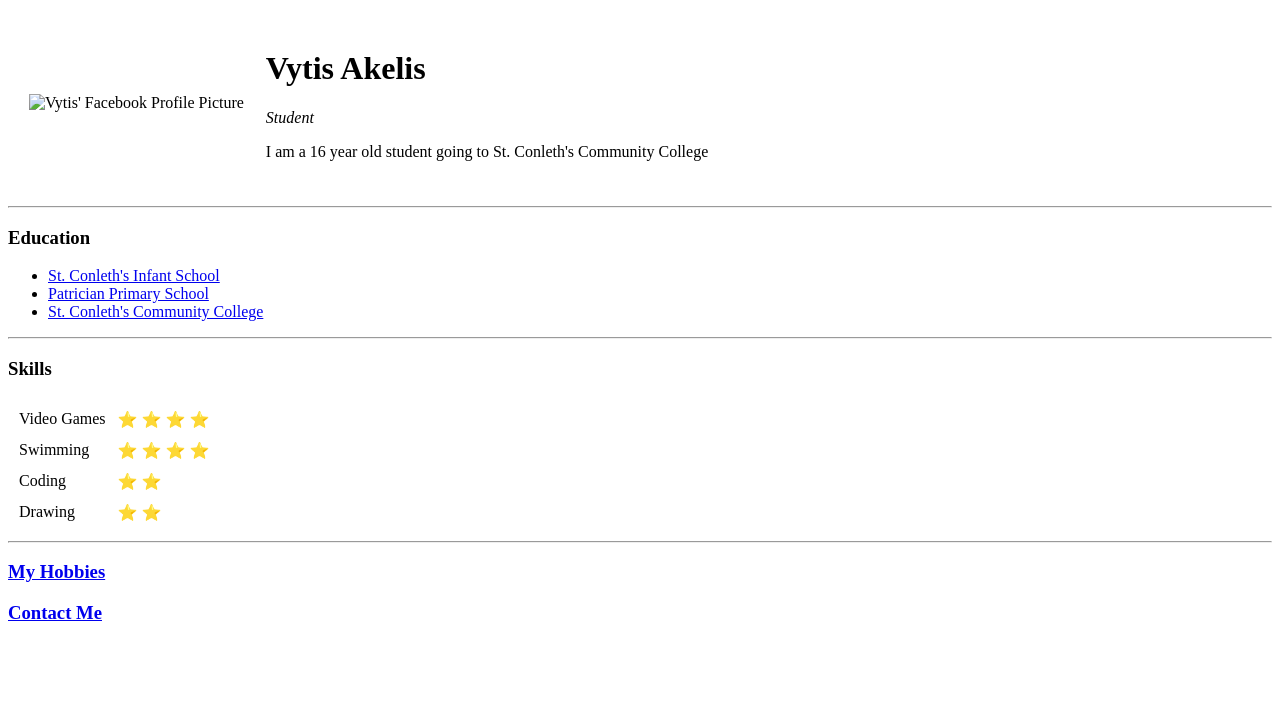
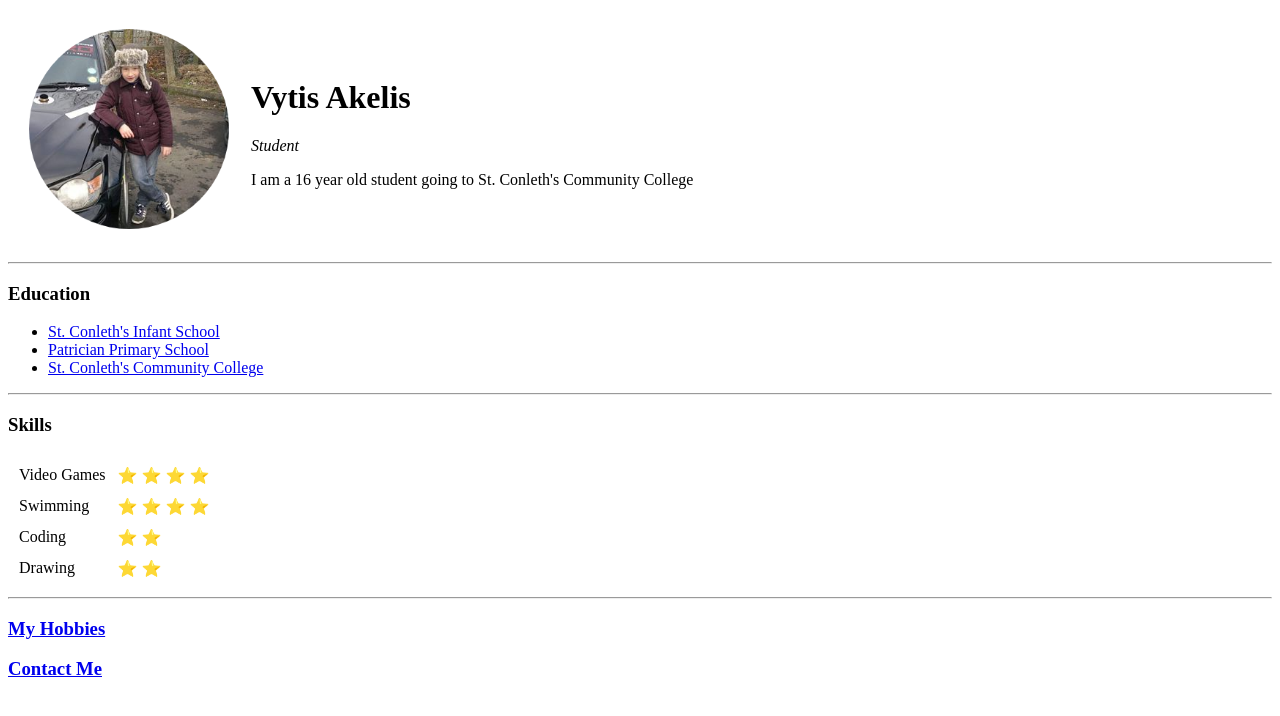
Before and after one commit to Cinematria/vc, a plain HTML site: page index.html in a window 1280 px wide. Drawn offline with Linux system fonts and the light colour scheme.

Commit message:
Update index.html

```diff
--- a/index.html
+++ b/index.html
@@ -10,7 +10,7 @@
   <table cellspacing="20">
     <tr>
       <td>
-        <img src="883260_437796966303367_1656243889_o-modified.png" width="200" height="200" alt="Vytis' Facebook Profile Picture">
+        <img src="Images/883260_437796966303367_1656243889_o-modified.png" width="200" height="200" alt="Vytis' Facebook Profile Picture">
       </td>
       <td>
         <h1>Vytis Akelis</h1>
```
